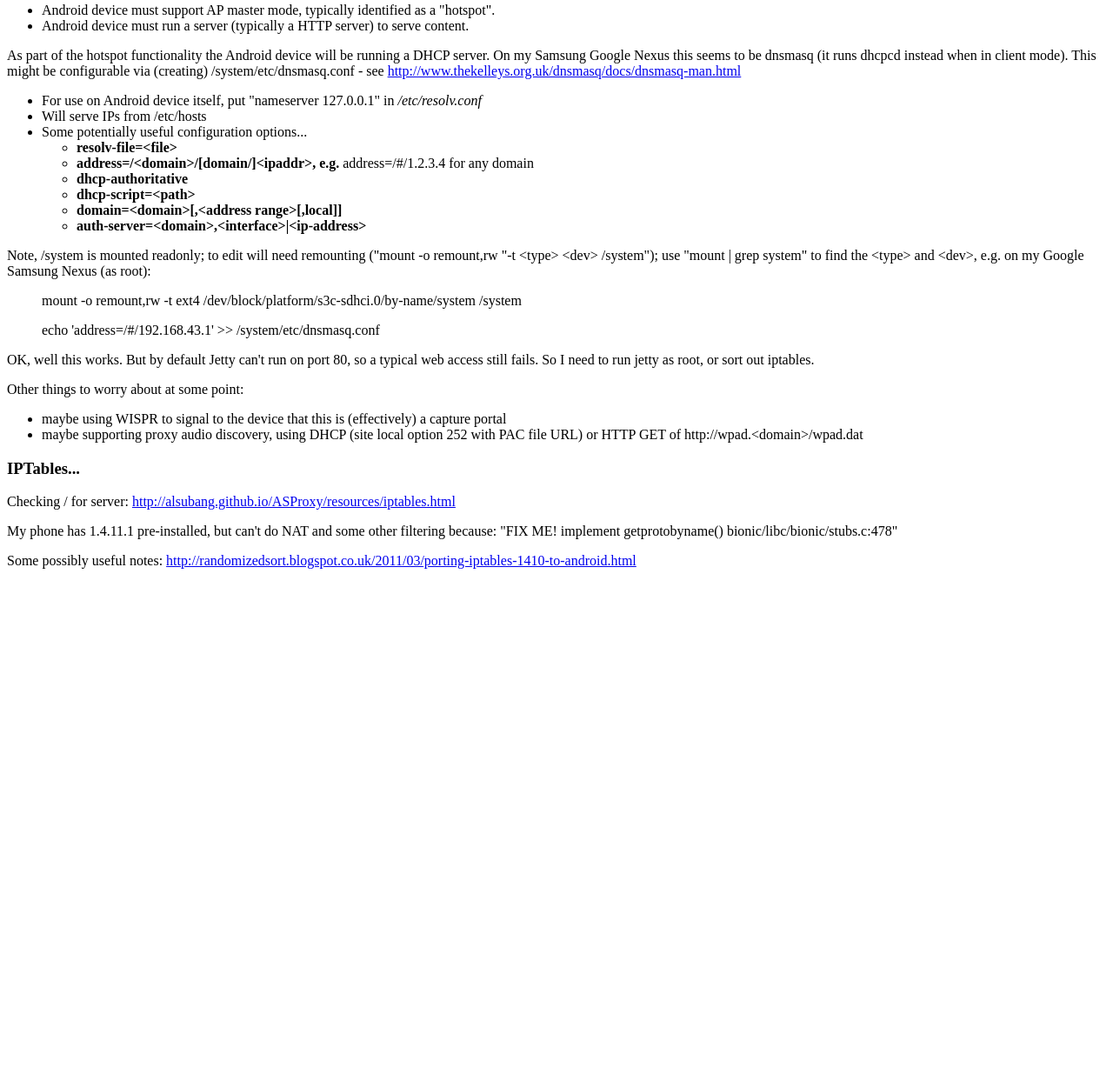
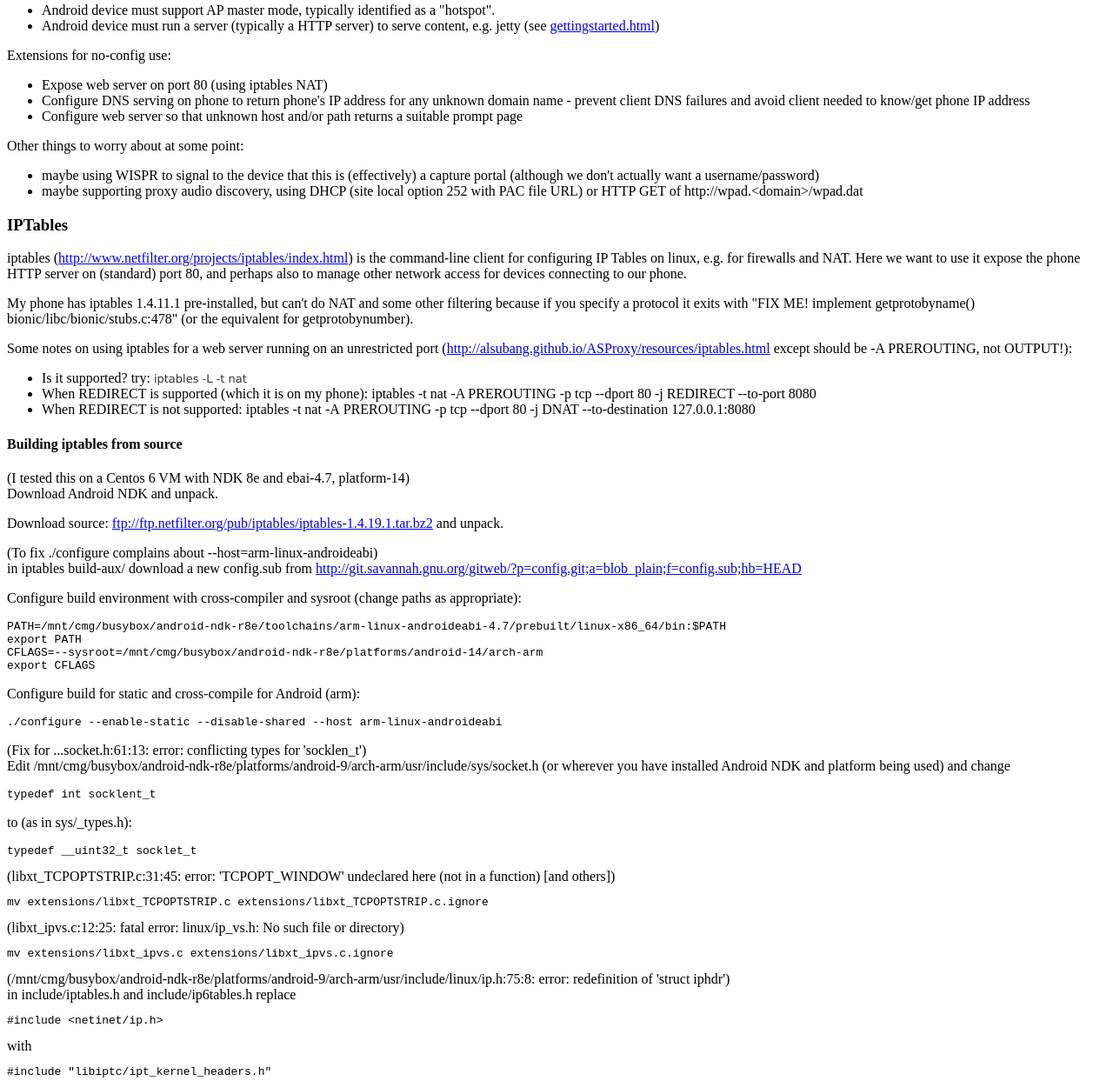
Before and after one commit to cgreenhalgh/opensharingtoolkit, a plain HTML site: page docs/standaloneserver.html in a window 1280 px wide. Shown: the part 145-1388 px from the top of the page at 87% size. Before the commit the page ends 815 px from the top, so only its background shows below. Drawn offline with Linux system fonts and the light colour scheme.

Commit message:
added busybox and xtables-multi binaries; how to build iptables

```diff
--- a/docs/standaloneserver.html
+++ b/docs/standaloneserver.html
@@ -1,91 +1,158 @@
 <!DOCTYPE html PUBLIC "-//W3C//DTD HTML 4.01//EN" "http://www.w3.org/TR/html4/strict.dtd">
 <html><head>
+<meta content="text/html; charset=ISO-8859-1" http-equiv="content-type"><title>Standalone server</title>
 
-  <meta content="text/html; charset=ISO-8859-1" http-equiv="content-type">
-  <title>Standalone server</title></head>
+</head>
 <body>
 <h1>Standalone Server / Access Point <br>
 </h1>
-
 <p>Using an Android device as a standalone (i.e. no Internet
 connectivity) access point and server for locally cached data.... well
 that is the idea, anyway.</p>
-
 <p>Basic requirements:<br>
 </p>
-
 <ul>
-
-  <li>Android device must support AP master mode, typically identified
+<li>Android device must support AP master mode, typically
+identified
 as a "hotspot".</li>
-  <li>Android device must run a server (typically a HTTP server) to
-serve content.</li>
+<li>Android device must run a server (typically a HTTP server)
+to
+serve content, e.g. jetty (see <a href="gettingstarted.html">gettingstarted.html</a>)</li>
+</ul>
+Extensions for no-config use:<br>
+<ul>
+<li>Expose web server on port 80 (using iptables NAT)</li><li>Configure DNS serving on phone to return phone's IP address
+for any unknown domain name - prevent client DNS failures and avoid
+client needed to know/get phone IP address</li><li>Configure web server so that unknown host and/or path returns a suitable prompt page</li>
+</ul>
+Other things to worry about at some point: <br>
+<ul>
+<li>maybe using WISPR to signal to the device that this is
+(effectively)
+a capture portal (although we don't actually want a username/password)</li>
+<li>maybe
+supporting proxy audio discovery, using DHCP (site local option 252
+with PAC file URL) or HTTP GET of
+http://wpad.&lt;domain&gt;/wpad.dat <br>
+</li>
 </ul>
 
-As part of the hotspot functionality the Android device will be running
+<h3>IPTables</h3>
+<p>iptables (<a href="http://www.netfilter.org/projects/iptables/index.html">http://www.netfilter.org/projects/iptables/index.html</a>)
+is the command-line client for configuring IP Tables on linux, e.g. for
+firewalls and NAT. Here we want to use it expose the phone HTTP server
+on (standard) port 80, and perhaps also to manage other network access
+for devices connecting to our phone.</p>
+<p> My
+phone has iptables 1.4.11.1 pre-installed, but can't do NAT and some
+other
+filtering because if you specify a protocol it exits with&nbsp;"FIX
+ME! implement getprotobyname()
+bionic/libc/bionic/stubs.c:478" (or the equivalent for
+getprotobynumber).</p>
+<p>Some notes on using iptables for a web server running on an
+unrestricted port (<a href="http://alsubang.github.io/ASProxy/resources/iptables.html">http://alsubang.github.io/ASProxy/resources/iptables.html</a>
+except should be -A PREROUTING, not OUTPUT!):</p>
+<ul>
+<li>Is it supported? try: <span style="color: rgb(51, 51, 51); font-family: Verdana; font-size: small; font-style: normal; font-variant: normal; font-weight: normal; letter-spacing: normal; line-height: normal; text-align: left; text-indent: 0px; text-transform: none; white-space: normal; word-spacing: 0px; background-color: rgb(255, 255, 255); display: inline ! important; float: none;">iptables
+-L -t nat</span></li>
+<li>When REDIRECT is supported (which it is on my phone):
+iptables -t nat -A PREROUTING -p tcp --dport 80 -j REDIRECT --to-port
+8080</li>
+<li>When REDIRECT is not supported: iptables -t nat -A&nbsp;PREROUTING
+-p tcp --dport 80 -j DNAT --to-destination 127.0.0.1:8080</li>
+</ul>
+<h4>Building iptables from source</h4>
+(I tested this on a Centos 6 VM with NDK 8e and ebai-4.7, platform-14)<br>
+Download Android NDK and unpack.
+<p>Download source: <a href="ftp://ftp.netfilter.org/pub/iptables/iptables-1.4.19.1.tar.bz2">ftp://ftp.netfilter.org/pub/iptables/iptables-1.4.19.1.tar.bz2</a>&nbsp;and
+unpack.</p>
+<p>(To fix ./configure complains about
+--host=arm-linux-androideabi)<br>
+in iptables build-aux/ download a new config.sub from <a href="http://git.savannah.gnu.org/gitweb/?p=config.git;a=blob_plain;f=config.sub;hb=HEAD">http://git.savannah.gnu.org/gitweb/?p=config.git;a=blob_plain;f=config.sub;hb=HEAD</a></p>
+<p>Configure build environment with cross-compiler and sysroot
+(change paths as appropriate):</p>
+<pre>PATH=/mnt/cmg/busybox/android-ndk-r8e/toolchains/arm-linux-androideabi-4.7/prebuilt/linux-x86_64/bin:$PATH<br>export PATH<br>CFLAGS=--sysroot=/mnt/cmg/busybox/android-ndk-r8e/platforms/android-14/arch-arm<br>export CFLAGS</pre>
+<p>Configure build for static and cross-compile for Android (arm):</p>
+<pre>./configure --enable-static --disable-shared --host&nbsp;arm-linux-androideabi &nbsp;</pre>
+<p>(Fix for ...socket.h:61:13: error: conflicting types for
+'socklen_t')<br>
+Edit
+/mnt/cmg/busybox/android-ndk-r8e/platforms/android-9/arch-arm/usr/include/sys/socket.h
+(or wherever you have installed Android NDK and platform being used)
+and change <br>
+</p>
+<pre>typedef int socklent_t</pre>
+<p>to (as in sys/_types.h):<br>
+</p>
+<pre>typedef __uint32_t socklet_t</pre>
+(libxt_TCPOPTSTRIP.c:31:45: error: 'TCPOPT_WINDOW' undeclared here (not
+in a function) [and others])<br>
+<pre>mv extensions/libxt_TCPOPTSTRIP.c extensions/libxt_TCPOPTSTRIP.c.ignore</pre>
+(libxt_ipvs.c:12:25: fatal error: linux/ip_vs.h: No such file or
+directory)<br>
+<pre>mv extensions/libxt_ipvs.c extensions/libxt_ipvs.c.ignore</pre>
+(/mnt/cmg/busybox/android-ndk-r8e/platforms/android-9/arch-arm/usr/include/linux/ip.h:75:8:
+error: redefinition of 'struct iphdr')<br>
+in include/iptables.h and include/ip6tables.h replace <br>
+<pre>#include &lt;netinet/ip.h&gt;</pre>
+with <br>
+<pre>#include "libiptc/ipt_kernel_headers.h"</pre>
+(when run, FIX ME! implement getprotobyname()
+bionic/libc/bionic/stubs.c:478)<br>
+in iptables/xshared.c add<br>
+<pre>struct protoent&nbsp;&nbsp;&nbsp;&nbsp;&nbsp; *getprotobynumber(int n) { return NULL; }<br>struct protoent&nbsp;&nbsp;&nbsp;&nbsp;&nbsp; *getprotobyname(const char *n) { return NULL; }</pre>
+<p>Build:</p>
+<pre>make<br></pre>
+<p>Creates iptables/xtables-multi, which can be symlinked as
+different tool names (like busybox), or executed directly with tool
+name as first argument.</p>
+<h3>DNS
+</h3>
+<p>As part of the hotspot functionality the Android device will
+be running
 a DHCP server. On my Samsung Google Nexus this seems to be dnsmasq (it
 runs dhcpcd instead when in client mode). This might be configurable
 via (creating) /system/etc/dnsmasq.conf - see <a href="http://www.thekelleys.org.uk/dnsmasq/docs/dnsmasq-man.html">http://www.thekelleys.org.uk/dnsmasq/docs/dnsmasq-man.html</a>
+</p>
 <ul>
-
 <li>For use on Android device itself, <span style="color: rgb(0, 0, 0); font-family: 'Times New Roman'; font-size: medium; font-style: normal; font-variant: normal; font-weight: normal; letter-spacing: normal; line-height: normal; text-align: start; text-indent: 0px; text-transform: none; white-space: normal; word-spacing: 0px; display: inline ! important; float: none;">put
 "nameserver 127.0.0.1" in<span class="Apple-converted-space">&nbsp;</span></span><i style="color: rgb(0, 0, 0); font-family: 'Times New Roman'; font-size: medium; font-variant: normal; font-weight: normal; letter-spacing: normal; line-height: normal; text-align: start; text-indent: 0px; text-transform: none; white-space: normal; word-spacing: 0px;">/etc/resolv.conf</i></li>
 <li>Will serve IPs from /etc/hosts</li>
-  <li>Some potentially useful configuration options...<br>
+<li>Some potentially useful configuration options for the
+future...<br>
 </li>
 <ul>
-    <li><b style="color: rgb(0, 0, 0); font-family: 'Times New Roman'; font-size: medium; font-style: normal; font-variant: normal; letter-spacing: normal; line-height: normal; text-align: start; text-indent: 0px; text-transform: none; white-space: normal; word-spacing: 0px;">resolv-file=&lt;file&gt;</b></li>
+<li>resolv-file=&lt;file&gt;</li>
 </ul>
 <ul>
-    <li><b style="color: rgb(0, 0, 0); font-family: 'Times New Roman'; font-size: medium; font-style: normal; font-variant: normal; letter-spacing: normal; line-height: normal; text-align: start; text-indent: 0px; text-transform: none; white-space: normal; word-spacing: 0px;">address=/&lt;domain&gt;/[domain/]&lt;ipaddr&gt;,
-e.g. </b><span style="color: rgb(0, 0, 0); font-family: 'Times New Roman'; font-size: medium; font-style: normal; font-variant: normal; font-weight: normal; letter-spacing: normal; line-height: normal; text-align: start; text-indent: 0px; text-transform: none; white-space: normal; word-spacing: 0px; display: inline ! important; float: none;">address=/#/1.2.3.4
+<li>address=/&lt;domain&gt;/[domain/]&lt;ipaddr&gt;,
+e.g. address=/#/1.2.3.4
 for any domain<br>
-      </span></li>
-    <li><b style="color: rgb(0, 0, 0); font-family: 'Times New Roman'; font-size: medium; font-style: normal; font-variant: normal; letter-spacing: normal; line-height: normal; text-align: start; text-indent: 0px; text-transform: none; white-space: normal; word-spacing: 0px;">dhcp-authoritative</b></li>
-    <li><b style="color: rgb(0, 0, 0); font-family: 'Times New Roman'; font-size: medium; font-style: normal; font-variant: normal; letter-spacing: normal; line-height: normal; text-align: start; text-indent: 0px; text-transform: none; white-space: normal; word-spacing: 0px;">dhcp-script=&lt;path&gt;</b></li>
-    <li><b style="color: rgb(0, 0, 0); font-family: 'Times New Roman'; font-size: medium; font-style: normal; font-variant: normal; letter-spacing: normal; line-height: normal; text-align: start; text-indent: 0px; text-transform: none; white-space: normal; word-spacing: 0px;">domain=&lt;domain&gt;[,&lt;address
-range&gt;[,local]]</b></li>
-    <li><b style="color: rgb(0, 0, 0); font-family: 'Times New Roman'; font-size: medium; font-style: normal; font-variant: normal; letter-spacing: normal; line-height: normal; text-align: start; text-indent: 0px; text-transform: none; white-space: normal; word-spacing: 0px;">auth-server=&lt;domain&gt;,&lt;interface&gt;|&lt;ip-address&gt;</b></li>
+</li>
+<li>dhcp-authoritative</li>
+<li>dhcp-script=&lt;path&gt;</li>
+<li>domain=&lt;domain&gt;[,&lt;address
+range&gt;[,local]]</li>
+<li>auth-server=&lt;domain&gt;,&lt;interface&gt;|&lt;ip-address&gt;</li>
 </ul>
 </ul>
-
-<p>Note, /system is mounted readonly; to edit will need remounting
-("mount -o remount,rw "-t &lt;type&gt; &lt;dev&gt; /system"); use
-"mount | grep system" to find the &lt;type&gt; and &lt;dev&gt;, e.g. on
+<p>Note, /system is mounted readonly; to edit will need
+remounting
+("mount -o remount,rw "-t &lt;type&gt; &lt;dev&gt;
+/system"); use
+"mount | grep system" to find the &lt;type&gt; and
+&lt;dev&gt;, e.g. on
 my Google Samsung Nexus (as root):</p>
-
 <p style="margin-left: 40px;">mount -o remount,rw -t ext4
 /dev/block/platform/s3c-sdhci.0/by-name/system /system</p>
-
-<p style="margin-left: 40px;">echo 'address=/#/192.168.43.1' &gt;&gt;
+<p style="margin-left: 40px;">echo
+'address=/#/192.168.43.1' &gt;&gt;
 /system/etc/dnsmasq.conf</p>
-
-<p>OK, well this works. But by default Jetty can't run on port 80, so a
-typical web access still fails. So I need to run jetty as root, or sort
-out iptables. <br>
+<p>OK, well this works. But by default Jetty can't run on port
+80, so a
+typical web access still fails. So I need to sort
+out iptables (or tun jetty as root - not so nice). <br>
 </p>
-
-<p>Other things to worry about at some point: <br>
-</p>
-
-<ul>
-
-<li>maybe using WISPR to signal to the device that this is (effectively)
-a capture portal</li>
-  <li>maybe
-supporting proxy audio discovery, using DHCP (site local option 252
-with PAC file URL) or HTTP GET of http://wpad.&lt;domain&gt;/wpad.dat <br>
-  </li>
-
-</ul>
-
-
-<h3>IPTables...</h3><p>Checking / for server: <a href="http://alsubang.github.io/ASProxy/resources/iptables.html">http://alsubang.github.io/ASProxy/resources/iptables.html</a></p><p>My
-phone has 1.4.11.1 pre-installed, but can't do NAT and some other
-filtering because: "FIX ME! implement getprotobyname()
-bionic/libc/bionic/stubs.c:478"</p><p> Some possibly useful notes: <a href="http://randomizedsort.blogspot.co.uk/2011/03/porting-iptables-1410-to-android.html">http://randomizedsort.blogspot.co.uk/2011/03/porting-iptables-1410-to-android.html</a>
-</p>
-
-
-
-</body></html>
+<h3>Web-server Configuration</h3>
+To do... &nbsp;(depending on web server...)</body></html>
```
Also changed, not shown: docs/gettingstarted.html (+4 -3 lines), 2 other files. Lines whose indentation alone changed are shown as unchanged.
